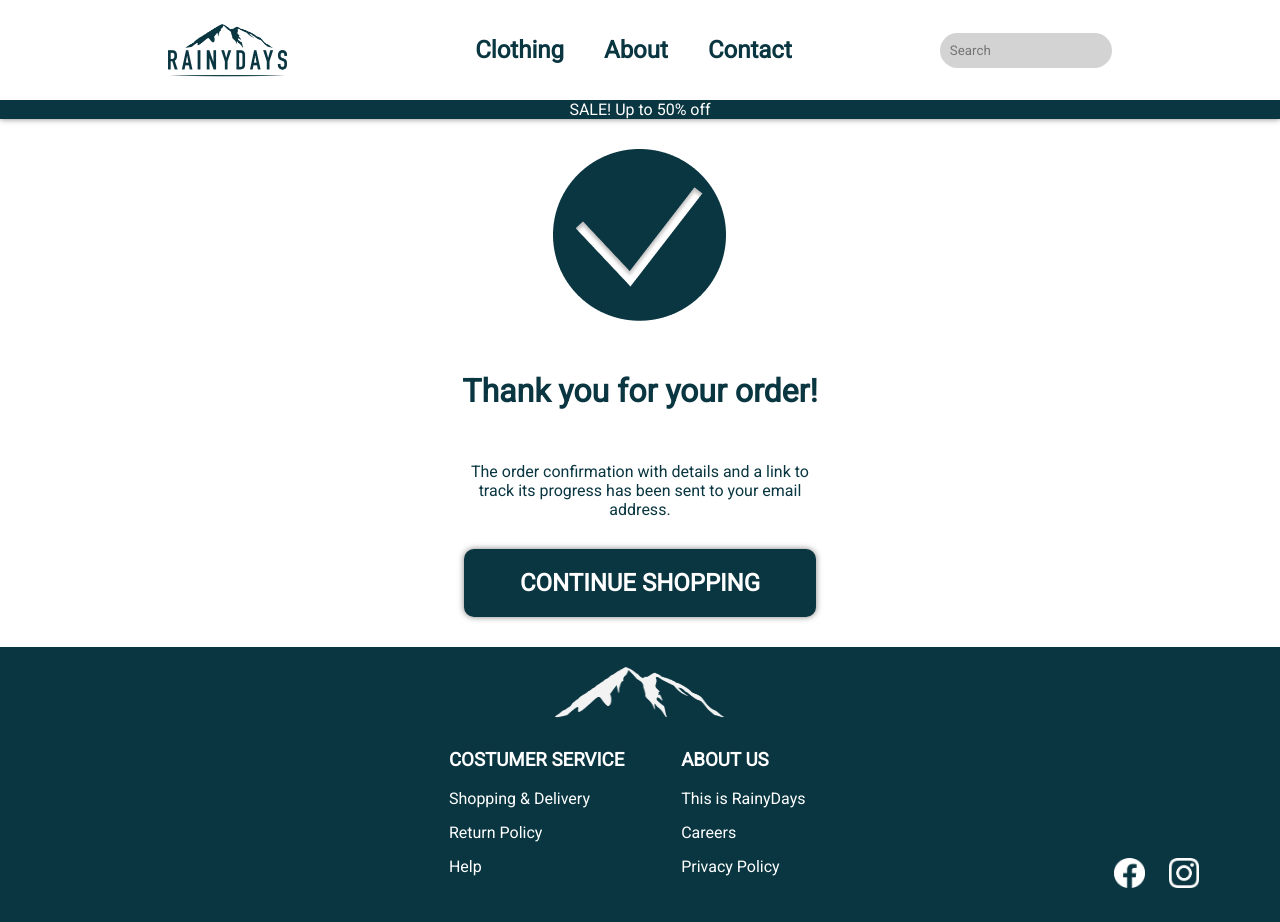
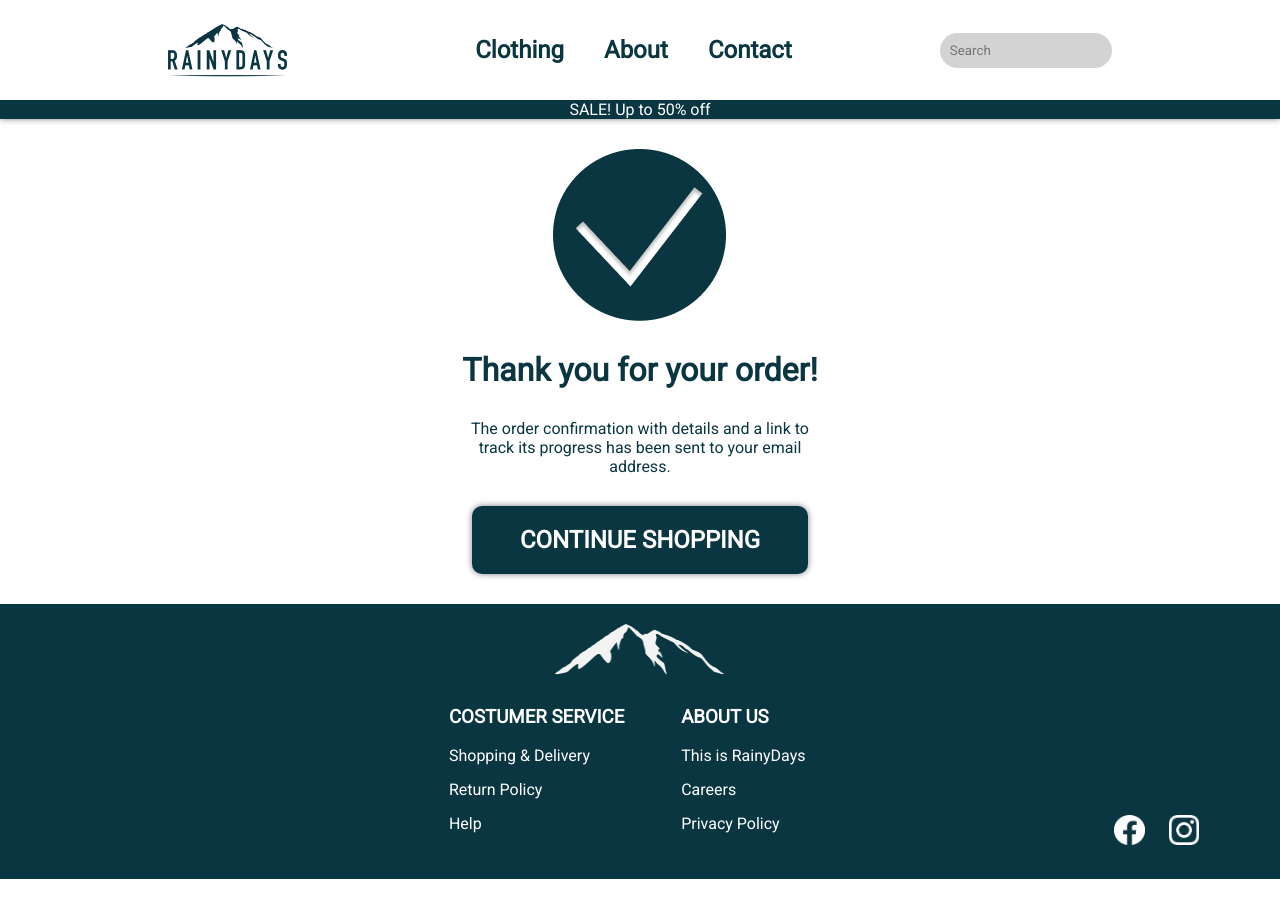
Before and after one commit to SanderNilsen/RainyDays, a plain HTML site: page checkoutsuccess.html in a window 1280 px wide. After the commit the page ends 879 px from the top, so only its background shows below. Drawn offline with Linux system fonts and the light colour scheme.

Commit message:
Update styles.css

```diff
--- a/styles.css
+++ b/styles.css
@@ -482,7 +482,7 @@ td {
   color: white;
   font-size: 24px;
   font-weight: 900;
-  padding: 20px 56px;
+  padding: 20px 48px;
   max-height: 30px;
 }
 
@@ -523,6 +523,11 @@ td {
 .checkoutsuccess-container p {
   text-align: center;
   max-width: 350px;
+  margin: 0px;
+}
+
+.checkoutsuccess-container h1 {
+  text-align: center;
   margin: 0px;
 }
 
```
